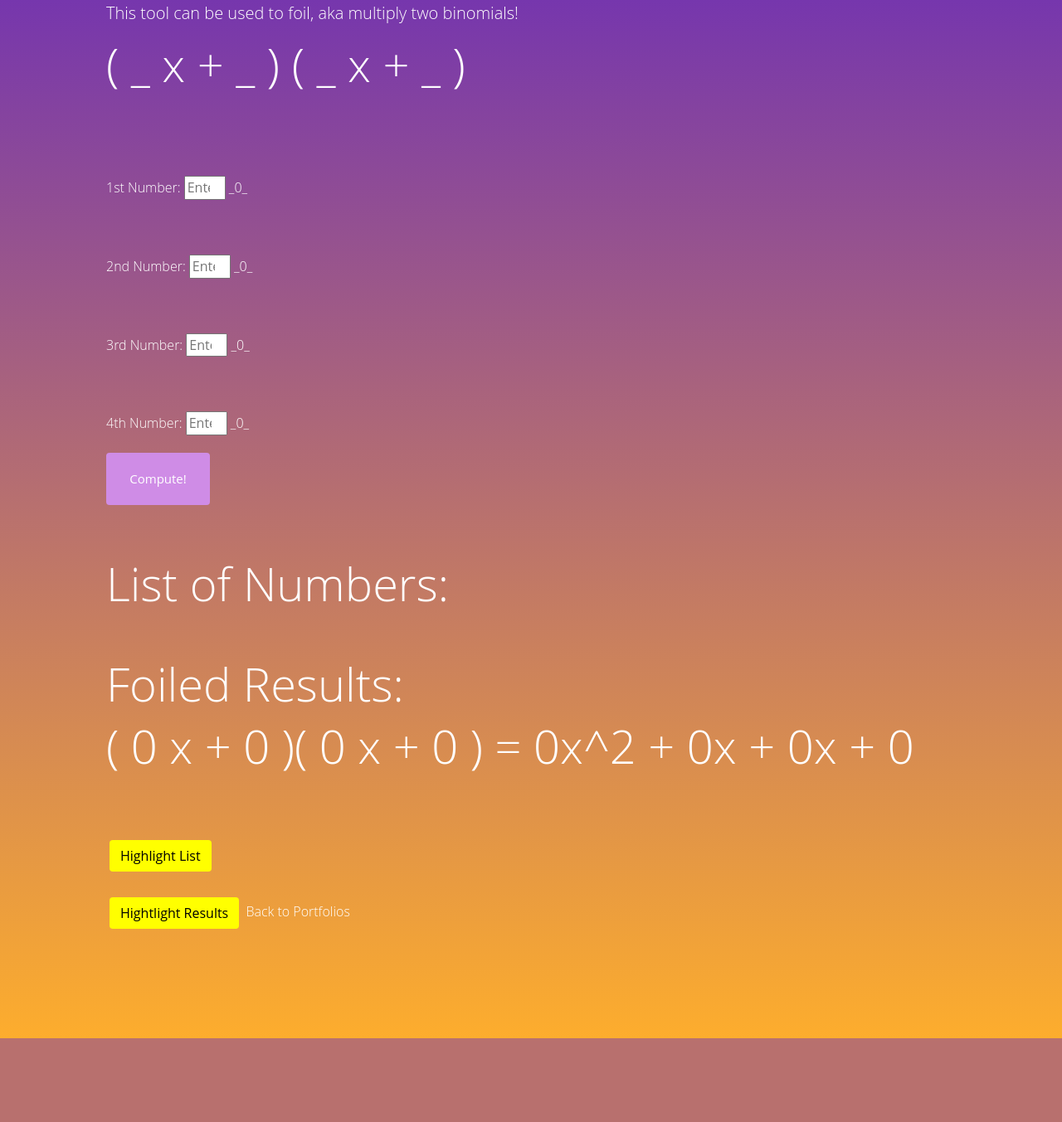
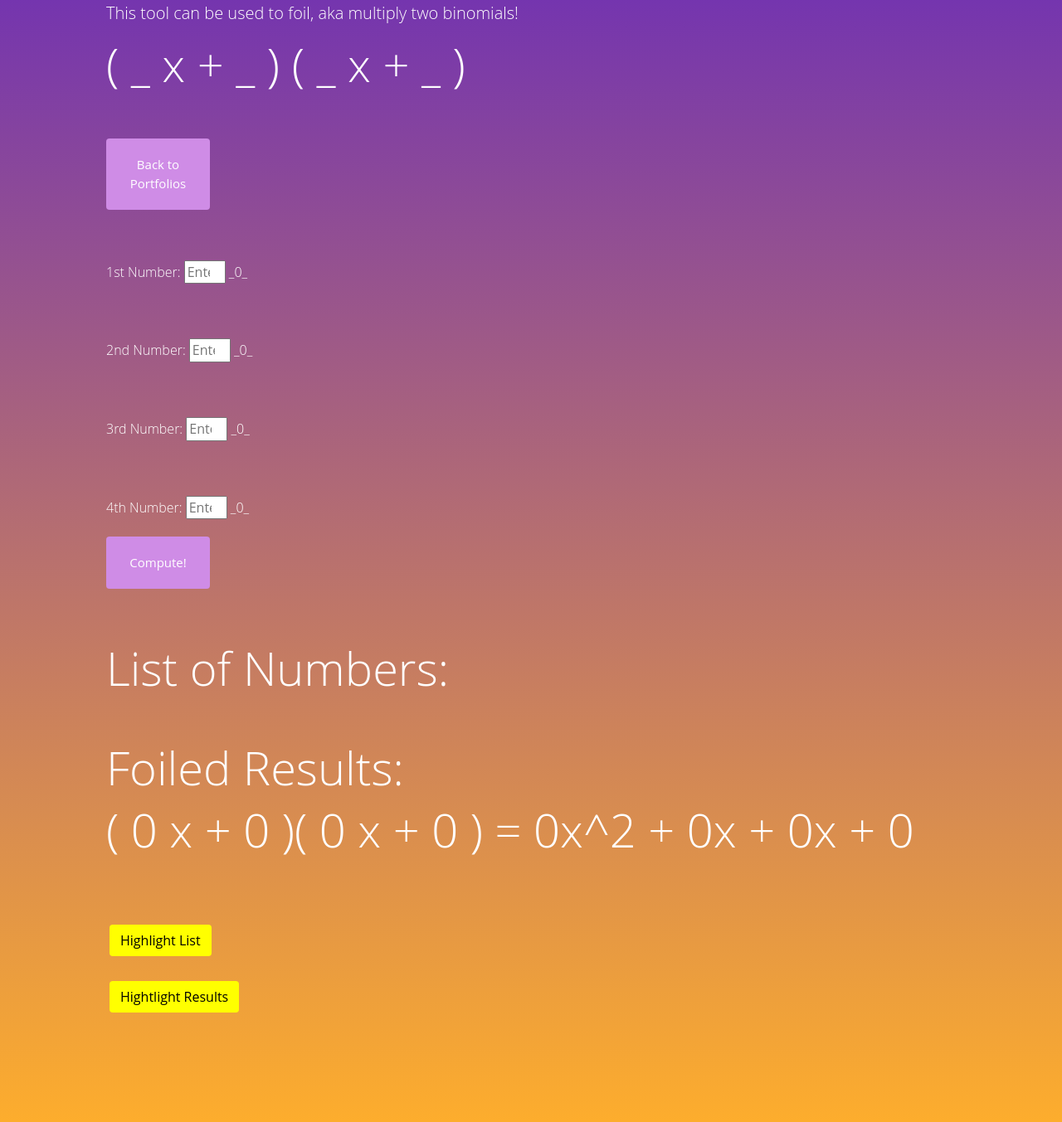
Before and after one commit to evagravin/p4-kangaroos, a Flask app: page /minilab/eva in a window 1280 px wide. Shown: the part 214-1567 px from the top of the page at 83% size. Before the commit the page ends 1466 px from the top, so only its background shows below. Run offline with Flask 2, Linux system fonts and the light colour scheme; some libraries are stand-ins or nearby versions.

Commit message:
eva individual section work

```diff
--- a/templates/bubbleSort/eva_bubblesort.html
+++ b/templates/bubbleSort/eva_bubblesort.html
@@ -7,6 +7,9 @@
     <br><br><br><br><br>
     <h1 class="title"><i>Bubble Sort 1</i></h1>
     <h6 class="sub-title">This algorithm sorts a list of any words, numbers, or special characters in order by their least amount of characters to greatest!</h6>
+    <p>
+        <a class="secondary" href="/digitalPortfolios" style="color:white; padding:20px;"> Back to Portfolios</a>
+    </p>
     <br><br><br>
     <h3 class="text">Enter Words / Numbers / Special Characters To Be Sorted:</h3>
     <form method="POST" ID="sorting_form2" action="/bubblesort/evaform2">
@@ -15,7 +18,6 @@
         <input id="string3" name="string3" class="input" placeholder="Enter 3rd element" type="text" required="required">
         <input id="string4" name="string4" class="input" placeholder="Enter 4th element" type="text" required="required">
         <button class="button"><span>Sort</span></button>
-        <a href="/digitalPortfolios" style="color:white"> Back to Portfolios</a>
     </form>
 
     <br>
--- a/templates/minilabs/eva-minilab.html
+++ b/templates/minilabs/eva-minilab.html
@@ -11,6 +11,11 @@
             <p style="font-size:20px" > This tool can be used to foil, aka multiply two binomials!</p>
             <h1 class="display-4">( _ x + _ ) ( _ x + _ )</h1>
         </header>
+
+        <p>
+            <button class="button" href="/digitalPortfolios" style="color:white"><span><a class="secondary" href="/digitalPortfolios" style="color:white"> Back to Portfolios</a></span></button>
+        </p>
+
     </div>
     <form method="POST" ID="foilform" action="/minilab/eva">
         <p>
@@ -53,7 +58,7 @@
     <br>
     <button type="button" class="btn" onclick="myFunction()" id="highlight_results" style="float: center; margin: 4px; background: yellow">Hightlight Results</button>
     <button type="button" class="btn" onclick="my2Function()" id="revert_results" style="float: center; margin: 4px; display: none; background: yellow">Un-Highlight Results</button>
-    <a href="/digitalPortfolios" style="color:white"> Back to Portfolios</a>
+
 
 </div>
 </body>
```
